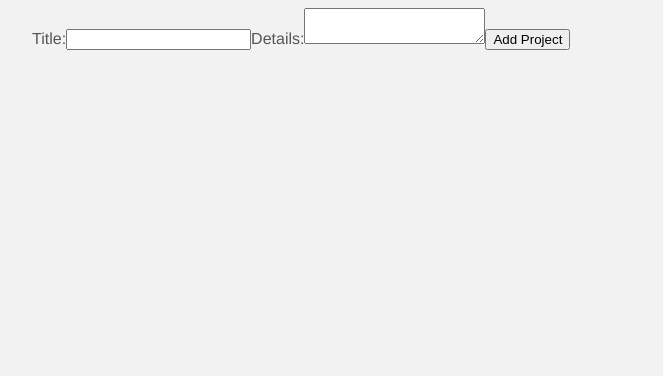
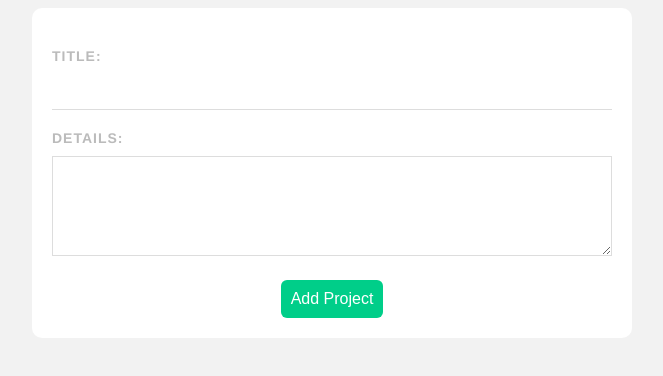
Before and after one commit to NNEUID/project-planner, a Vue app: page /add in a window 1280 px wide. Shown: the top 376 px of the page, without its empty margins (308-971 px from the left). Built offline with nearby package versions, Linux system fonts and the light colour scheme.

Commit message:
add css styles to add project view and form

```diff
--- a/src/router/index.js
+++ b/src/router/index.js
@@ -1,3 +1,4 @@
+/* eslint-disable */
 import { createRouter, createWebHistory } from "vue-router";
 import HomeView from "../views/HomeView.vue";
 import AddProject from '../views/AddProject.vue'
--- a/src/views/AddProject.vue
+++ b/src/views/AddProject.vue
@@ -1,3 +1,4 @@
+<!-- eslint-disable -->
 <template>
   <form @submit.prevent="handleSubmit">
     <label>Title:</label>
@@ -7,8 +8,8 @@
     <button>Add Project</button>
   </form>
 </template>
-
 <script>
+/* eslint-disable */
 export default {
   data() {
     return {
@@ -23,7 +24,47 @@ export default {
   }
 }
 </script>
+<style>
+form {
+  background: white;
+  padding: 20px;
+  border-radius: 10px;
+}
 
-<style>
+label {
+  display: block;
+  color: #bbb;
+  text-transform: uppercase;
+  font-size: 14px;
+  font-weight: bold;
+  letter-spacing: 1px;
+  margin: 20px 0 10px 0
+}
 
+input {
+  padding: 10px;
+  border: 0;
+  border-bottom: 1px solid #ddd;
+  width: 100%;
+  box-sizing: border-box;
+}
+
+textarea {
+  border: 1px solid #ddd;
+  padding: 10px;
+  width: 100%;
+  box-sizing: border-box;
+  height: 100px;
+}
+
+form button {
+  display: block;
+  margin: 20px auto 0;
+  background: #00ce89;
+  color: white;
+  padding: 10px;
+  border: 0;
+  border-radius: 6px;
+  font-size: 16px;
+}
 </style>
```
